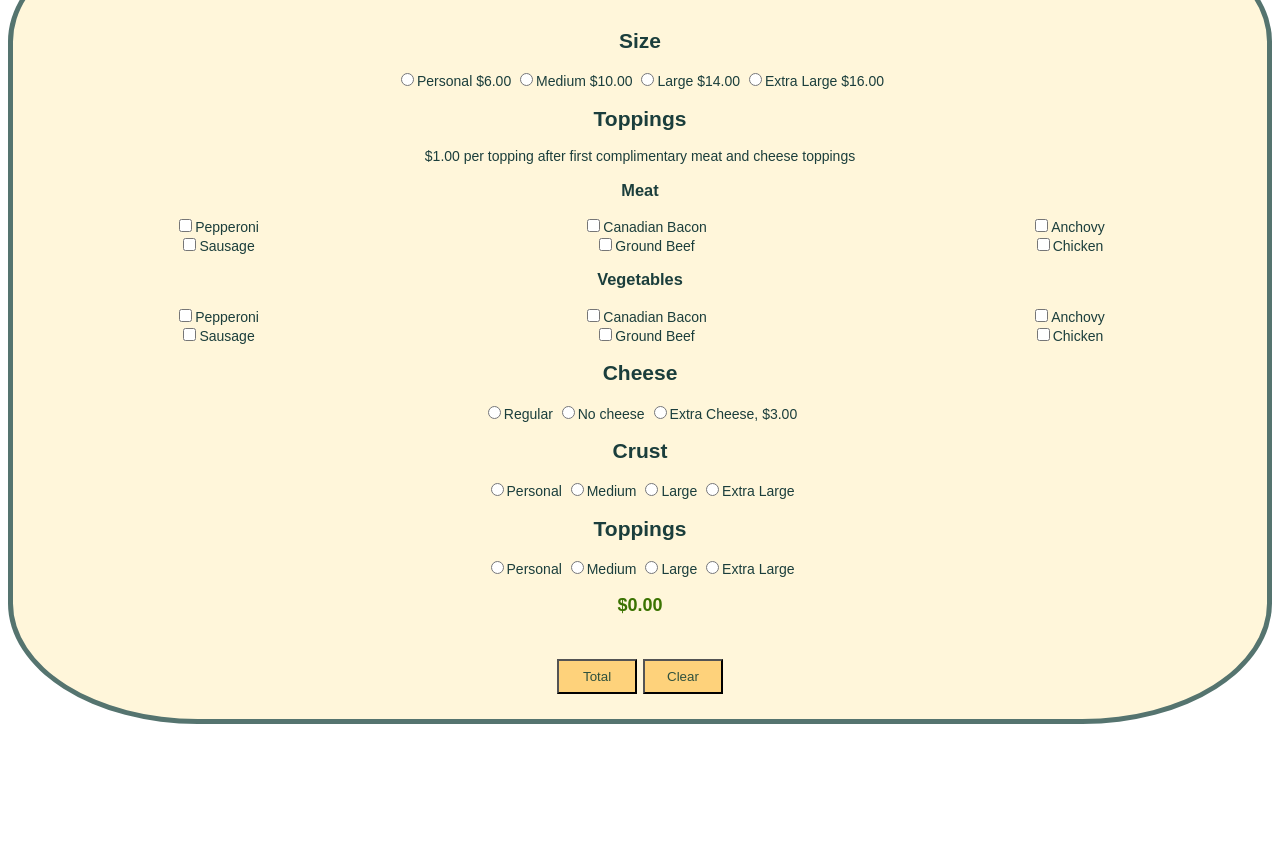
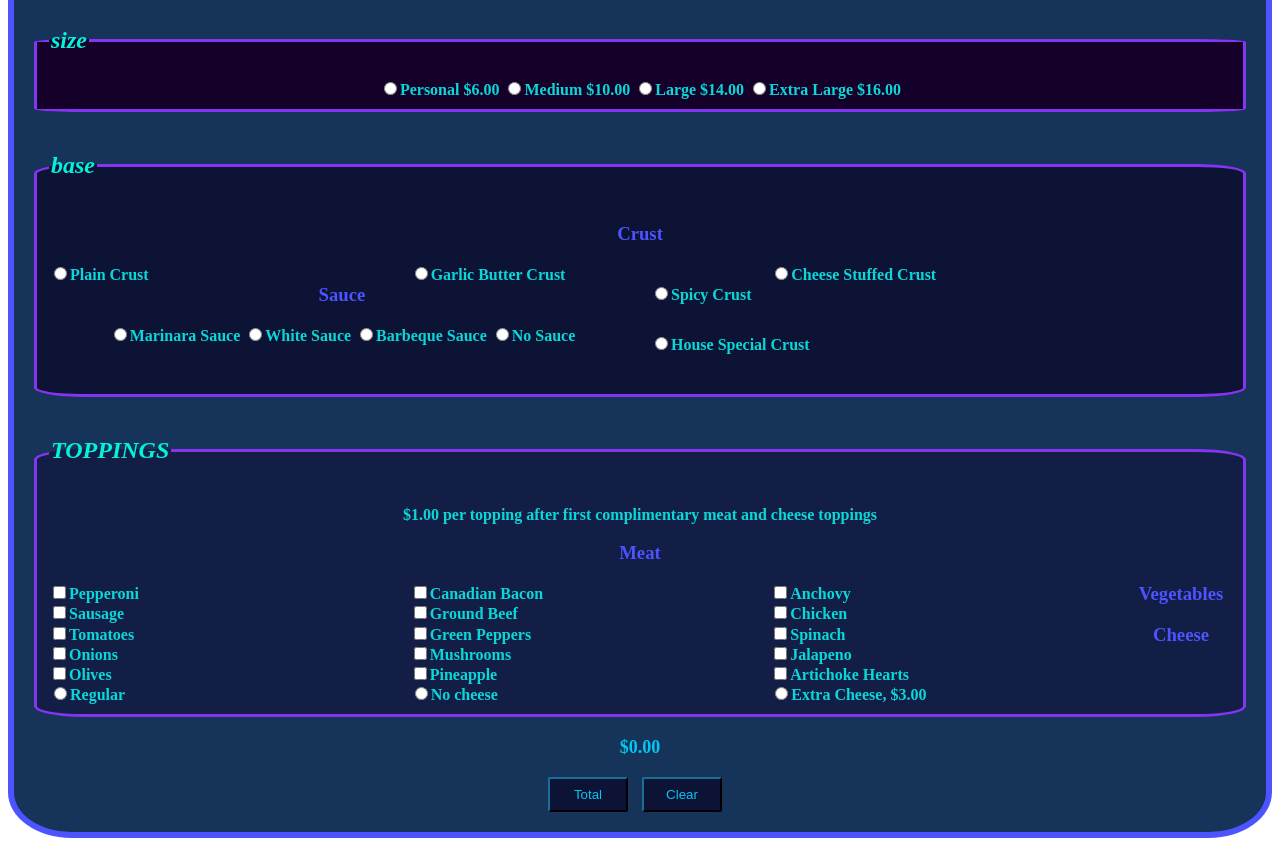
Before and after one commit to Neilson09/TA-JavaScript-projects, a plain HTML site: page pizza/index.html in a window 1280 px wide. Shown: the part 87-933 px from the top of the page. Before the commit the page ends 819 px from the top, so only its background shows below. Drawn offline with Linux system fonts and the light colour scheme; a web font is replaced by a local one.

Commit message:
getting started

```diff
--- a/pizza/index.html
+++ b/pizza/index.html
@@ -4,114 +4,208 @@
     <meta charset="UTF-8" />
     <meta name="viewport" content="width=device-width, initial-scale=1.0" />
     <meta http-equiv="X-UA-Compatible" content="ie=edge" />
-    <title>Document</title>
+    <link rel="stylesheet" href="https://use.typekit.net/wul7jrr.css" />
+
+    <title>Uncle Enzo's</title>
   </head>
   <style>
     .order {
-      font-family: sans-serif;
-      font-size: 14px;
-      background-color: #fff6da;
-      color: #1b3e3c;
+      font-family: trajan-pro-3, serif;
+      font-weight: 600;
+      font-style: normal;
+      background-color: #163359;
+      color: #4c53ff;
       margin: 0 auto;
       text-align: center;
-      /*height: 265px;
-                width: 200px;*/
-      border: 5px solid #55746f;
-      border-radius: 15%;
+      border: 6px solid #4c53ff;
+      border-radius: 5%;
     }
+
+    fieldset {
+      border: 3px solid #8435f2;
+      border-radius: 4%;
+      color: #0ad8d8;
+      margin: 20px;
+    }
+
+    fieldset.size {
+      background-color: rgb(21, 0, 41);
+    }
+
+    fieldset.base {
+      background-color: #0c1335;
+    }
+
+    fieldset.toppings {
+      background-color: rgb(19, 30, 70);
+    }
+
+    legend {
+      text-align: left;
+    }
+
+    h2 {
+      color: #04f2da;
+      text-emphasis: initial;
+    }
+
+    h3 {
+      color: #4c53ff;
+    }
+
+    .row {
+      margin: 0 auto;
+    }
+
+    .col-2 {
+      float: right;
+      width: calc((100% - 50px) / 2);
+      text-align: left;
+      padding: 0 15px 30px 15px;
+    }
+
+    .col-3 {
+      float: left;
+      width: calc((100% - 2 * 50px) / 3);
+      text-align: left;
+      padding: 0 0 50px auto;
+    }
+
     button {
-      background-color: #fed27b;
-      color: #2f513d;
-      margin: 2% 1px;
+      background-color: #0c1335;
+      border-color: #0c3142;
+      color: #04c6f2;
+      margin: 1px 10px 20px auto;
       height: 35px;
       width: 80px;
+      border-radius: 4%;
     }
+
     button:hover,
     input:hover {
-      color: #3b7202;
+      background-color: #8435f2;
+      color: #0c3142;
       font-weight: bold;
-      border: 2px solid #3b7202;
+      border: 2px solid #0c3142;
     }
-    .meat-container,
-    .veg-container {
-      display: flex;
-      justify-content: space-around;
-    }
+
     #total {
-      color: #3b7302;
+      color: #04c6f2;
       font-weight: bolder;
       font-size: 18px;
     }
   </style>
   <body>
     <main class="order">
-      <h1 id="Menu">Menu</h1>
-      <br />
-      <div class="size">
-        <h2>Size</h2>
-        <input type="radio" name="Personal" value="6" />Personal $6.00
-        <input type="radio" name="Medium" value="10" />Medium $10.00
-        <input type="radio" name="Large" value="14" />Large $14.00
-        <input type="radio" name="Extra Large" value="16" />Extra Large $16.00
-      </div>
-      <div class="toppings">
-        <h2>Toppings</h2>
+      <h1 id="Menu">Cosa Nostra Pizza</h1>
+      <fieldset class="size">
+        <legend>
+          <em><h2>size</h2></em>
+        </legend>
+        <input type="radio" name="size" value="personal" />Personal $6.00
+        <input type="radio" name="size" value="medium" />Medium $10.00
+        <input type="radio" name="size" value="large" />Large $14.00
+        <input type="radio" name="size" value="XL" />Extra Large $16.00
+      </fieldset>
+
+      <fieldset class="base">
+        <legend>
+          <em><h2>base</h2></em>
+        </legend>
+        <div class="crust">
+          <h3>Crust</h3>
+          <div class="row">
+            <div class="crust-1">
+              <div class="col-3">
+                <input type="radio" name="crust" value="plain" />Plain Crust
+              </div>
+              <div class="col-3">
+                <input type="radio" name="crust" value="garlic-butter" />Garlic
+                Butter Crust
+              </div>
+              <div class="col-3">
+                <input type="radio" name="crust" value="cheese" />Cheese Stuffed
+                Crust
+              </div>
+            </div>
+            <div class="crust-2">
+              <div class="col-2">
+                <input type="radio" name="crust" value="spicy" />Spicy Crust
+              </div>
+              <div class="col-2">
+                <input type="radio" name="crust" value="special" />House Special
+                Crust
+              </div>
+            </div>
+          </div>
+        </div>
+
+        <h3>Sauce</h3>
+        <input type="radio" name="sauce" value="marinara" />Marinara Sauce
+        <input type="radio" name="sauce" value="white sauce" />White Sauce
+        <input type="radio" name="sauce" value="bbq" />Barbeque Sauce
+        <input type="radio" name="sauce" value="none" />No Sauce
+      </fieldset>
+
+      <fieldset class="toppings">
+        <legend>
+          <em><h2>TOPPINGS</h2></em>
+        </legend>
         <p>
           $1.00 per topping after first complimentary meat and cheese toppings
         </p>
-        <div class="meat">
-          <h3>Meat</h3>
-          <div class="meat-container">
-            <div class="meat-item-1">
+        <div class="row">
+          <div class="meat">
+            <h3>Meat</h3>
+            <div class="col-3">
               <input type="checkbox" value="meat-a" />Pepperoni<br />
               <input type="checkbox" value="meat-b" />Sausage
             </div>
-            <div class="meat-item-2">
+
+            <div class="col-3">
               <input type="checkbox" value="meat-c" />Canadian Bacon<br />
               <input type="checkbox" value="meat-d" />Ground Beef
             </div>
-            <div class="meat-item-3">
+            <div class="col-3">
               <input type="checkbox" value="meat-e" />Anchovy<br />
               <input type="checkbox" value="meat-d" />Chicken
             </div>
           </div>
-        </div>
 
-        <div class="veg">
-          <h3>Vegetables</h3>
-          <div class="veg-container">
-            <div class="veg-item-1">
-              <input type="checkbox" value="veg-a" />Pepperoni<br />
-              <input type="checkbox" value="veg-b" />Sausage
+          <div class="veg">
+            <h3>Vegetables</h3>
+            <div class="col-3">
+              <input type="checkbox" value="veg-a" />Tomatoes<br />
+              <input type="checkbox" value="veg-b" />Onions<br />
+              <input type="checkbox" value="veg-c" />Olives
             </div>
-            <div class="veg-item-2">
-              <input type="checkbox" value="veg-c" />Canadian Bacon<br />
-              <input type="checkbox" value="veg-d" />Ground Beef
+            <div class="col-3">
+              <input type="checkbox" value="veg-d" />Green Peppers<br />
+              <input type="checkbox" value="veg-e" />Mushrooms<br />
+              <input type="checkbox" value="veg-f" />Pineapple
             </div>
-            <div class="veg-item-3">
-              <input type="checkbox" value="veg-e" />Anchovy<br />
-              <input type="checkbox" value="veg-d" />Chicken
+            <div class="col-3">
+              <input type="checkbox" value="veg-g" />Spinach<br />
+              <input type="checkbox" value="veg-h" />Jalapeno<br />
+              <input type="checkbox" value="veg-i" />Artichoke Hearts
+            </div>
+          </div>
+
+          <div class="cheese">
+            <h3>Cheese</h3>
+            <div class="col-3">
+              <input type="radio" name="cheese" value="regular" />Regular
+            </div>
+            <div class="col-3">
+              <input type="radio" name="cheese" value="none" />No cheese
+            </div>
+            <div class="col-3">
+              <input type="radio" name="cheese" value="extra" />Extra Cheese,
+              $3.00
             </div>
           </div>
         </div>
-        <div class="cheese">
-          <h2>Cheese</h2>
-          <input type="radio" value="0" />Regular
-          <input type="radio" value="0" />No cheese
-          <input type="radio" value="3" />Extra Cheese, $3.00
-        </div>
-      </div>
-
-      <h2>Crust</h2>
-      <input type="radio" name="crust" value="Personal" />Personal
-      <input type="radio" name="size" value="Medium" />Medium
-      <input type="radio" name="size" value="Large" />Large
-      <input type="radio" name="size" value="Extra Large" />Extra Large
-      <h2>Toppings</h2>
-      <input type="radio" name="crust" value="Personal" />Personal
-      <input type="radio" name="size" value="Medium" />Medium
-      <input type="radio" name="size" value="Large" />Large
-      <input type="radio" name="size" value="Extra Large" />Extra Large
+      </fieldset>
 
       <h3 id="total">$0.00</h3>
       <button type="button" onclick="Total();">Total</button>
```
